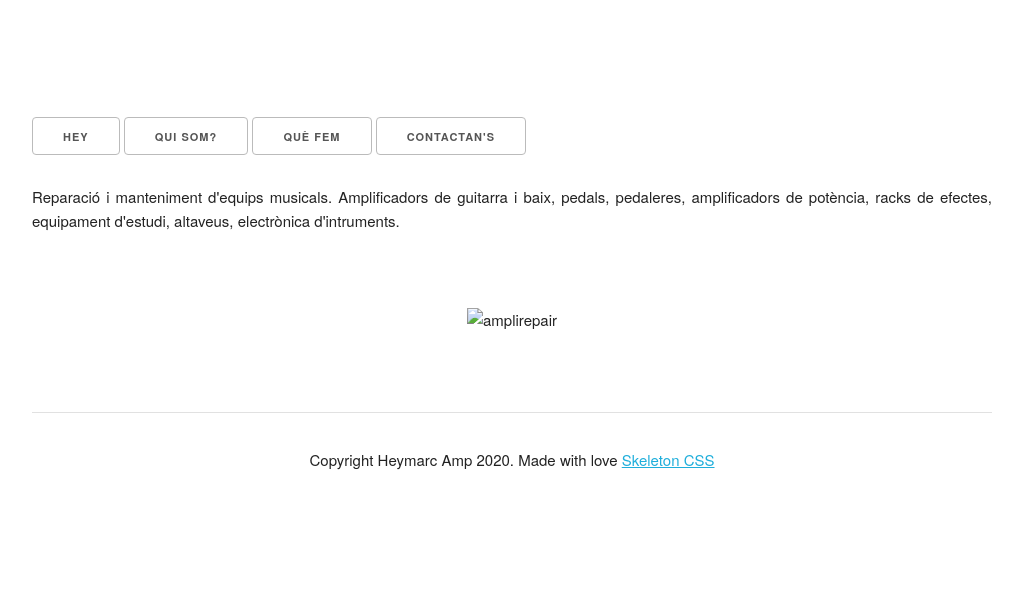
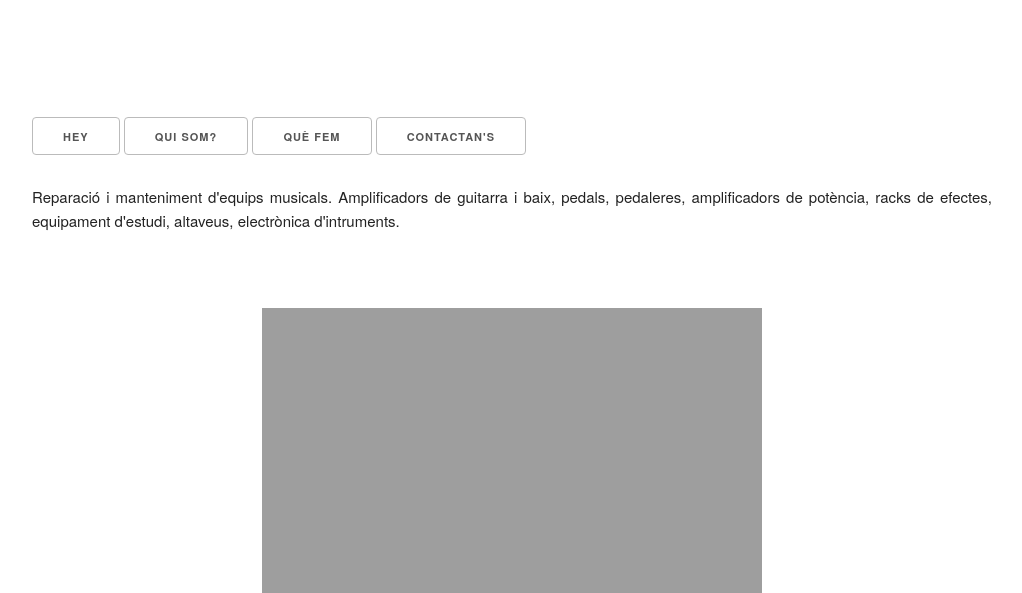
Before and after one commit to Marceugeni/HeyAmp, a plain HTML site: page quefem.html in a window 1280 px wide. Shown: the part 207-800 px from the top of the page, without its empty margins (128-1150 px from the left). Drawn offline with nearby package versions, Linux system fonts and the light colour scheme; the site is published under a folder, as on GitHub Pages, so addresses that start at the root find nothing.

Commit message:
Update quefem.html

```diff
--- a/quefem.html
+++ b/quefem.html
@@ -28,7 +28,7 @@
         </div>
 
         <div class="fotoampli">
-        <img src="/images/dscf1150.jpg" alt="amplirepair" width="500px">
+        <img src="images/dscf1150.jpg" alt="amplirepair" width="500px">
         </div>
 
 
```
